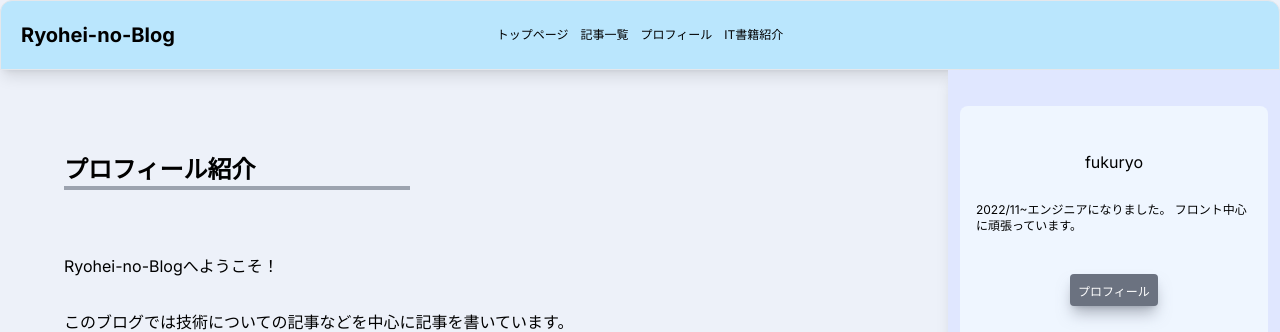
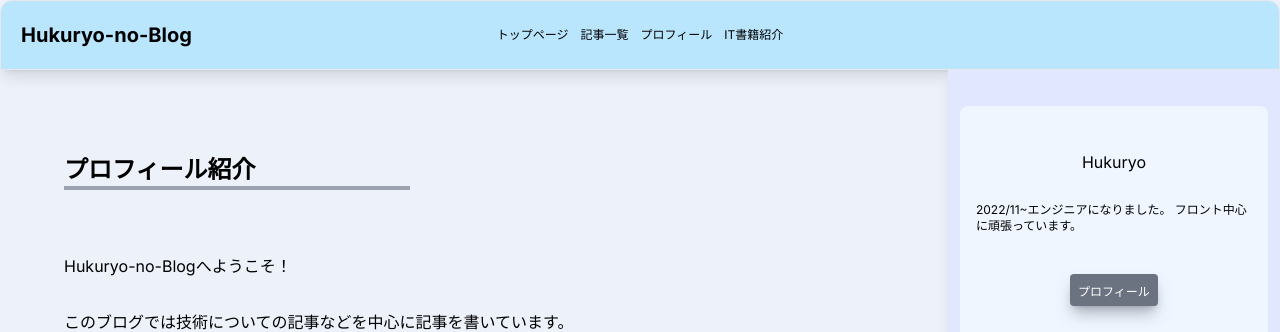
Before and after one commit to hukuryo/Blog-Practice, a Next.js app in the folder next-blog/: page /profile in a window 1280 px wide. Shown: the top 332 px of the page. Built offline with nearby package versions, Linux system fonts and the light colour scheme.

Commit message:
supabaseの設定ファイルを追加

```diff
--- a/next-blog/app/components/Header.tsx
+++ b/next-blog/app/components/Header.tsx
@@ -1,6 +1,3 @@
-import { FontAwesomeIcon } from '@fortawesome/react-fontawesome';
-import { faGithub, faTwitter } from '@fortawesome/free-brands-svg-icons';
-
 import Link from "next/link";
 
 export function Header() {
@@ -9,7 +6,7 @@ export function Header() {
             <div className="w-full shadow-lg  p-5 pl-5 border border-gray-200 bg-sky-200 rounded-t-xl dark:border-gray-600 dark:bg-gray-700">
                 <div className="grid grid-cols-3">
                     <div className="sm:col-span-1">
-                        <h1 className="font-bold text-xl">Ryohei-no-Blog</h1>
+                        <h1 className="font-bold text-xl">Hukuryo-no-Blog</h1>
                     </div>
                     <div className="items-center justify-center hidden col-span-1 space-x-3 sm:flex">
                         <Link className="text-xs hover:border-black" href="/">トップページ</Link>
--- a/next-blog/app/components/SideBar.tsx
+++ b/next-blog/app/components/SideBar.tsx
@@ -9,7 +9,7 @@ export function SideBar() {
                     <div id="dropdown-cta" className="p-4 mt-5 mb-5 rounded-lg bg-blue-50 dark:bg-blue-500" role="alert">
                         <div className="flex items-center justify-center mb-3">
                         </div>
-                        <h3 className="text-center mt-7 mb-7">fukuryo</h3>
+                        <h3 className="text-center mt-7 mb-7">Hukuryo</h3>
                         <p className="mb-3 text-xs dark:text-blue-400">
                             2022/11~エンジニアになりました。
                             フロント中心に頑張っています。
--- a/next-blog/app/profile/page.tsx
+++ b/next-blog/app/profile/page.tsx
@@ -14,7 +14,7 @@ export default function profile() {
                     <SideBar/>
                     <div className="mt-16 ml-16 w-full rounded-md">
                         <PageTitle title={"プロフィール紹介"}/>
-                        <p className="mt-16">Ryohei-no-Blogへようこそ！</p>
+                        <p className="mt-16">Hukuryo-no-Blogへようこそ！</p>
                         <p className="mt-8">このブログでは技術についての記事などを中心に記事を書いています。</p>
                         <p className="mt-8">このページでは自分の経歴を紹介していきます。</p>
                         <div className="mt-32">
```
Also changed, not shown: 1 other file (tests, documents, lock files or other folders).
